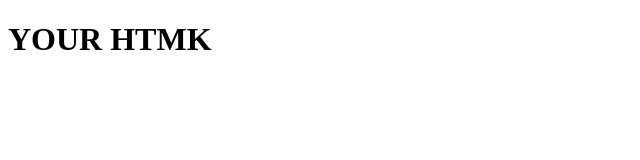
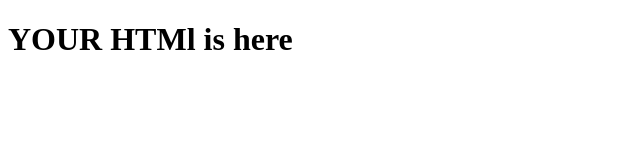
Before and after one commit to shivangisingh01/Shivangi, a plain HTML site: page letsLearnGit/index.html in a window 1280 px wide. Shown: the whole page, without its empty margins (0-640 px from the left). Drawn offline with Linux system fonts and the light colour scheme.

Commit message:
added msg in index.html

```diff
--- a/letsLearnGit/index.html
+++ b/letsLearnGit/index.html
@@ -7,6 +7,6 @@
     <title>Document</title>
 </head>
 <body>
-    <h1>YOUR HTMK</h1>
+    <h1>YOUR HTMl is here</h1>
 </body>
 </html>
```
